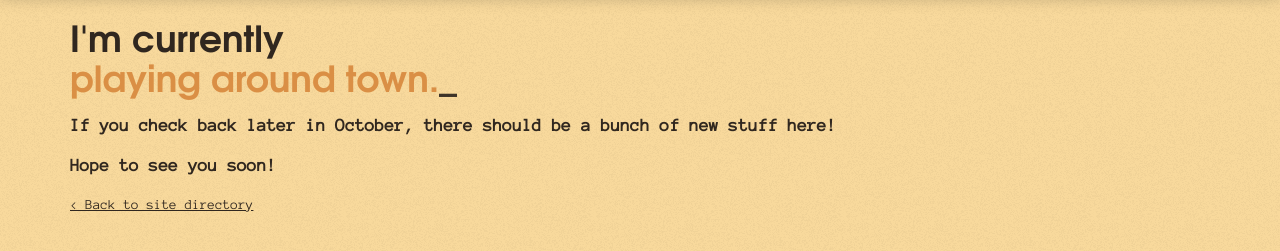
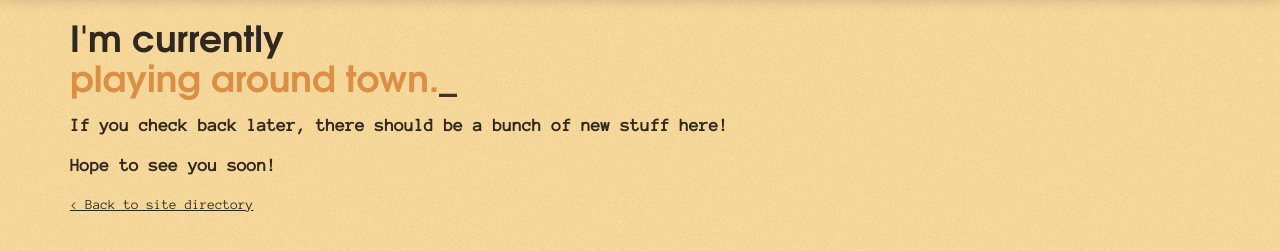
Before and after one commit to pjackman23/pjackman23.github.io, a plain HTML site: page music/index.html in a window 1280 px wide. Shown: the part 83-334 px from the top of the page. Drawn offline with Linux system fonts and the light colour scheme.

Commit message:
Update index.html

```diff
--- a/music/index.html
+++ b/music/index.html
@@ -35,7 +35,7 @@
 </div>
 <h1 class="lead-header">I'm currently<br/><span id="typed" class="highlighted-text"></span></h1>
 
-<h4 style="margin-top: 20px;">If you check back later in October, there should be a bunch of new stuff here!<br/><br/>Hope to see you soon!</h4>
+<h4 style="margin-top: 20px;">If you check back later, there should be a bunch of new stuff here!<br/><br/>Hope to see you soon!</h4>
 
 <a class="plain-link" href="/">< Back to site directory</a>
     </div>
```
